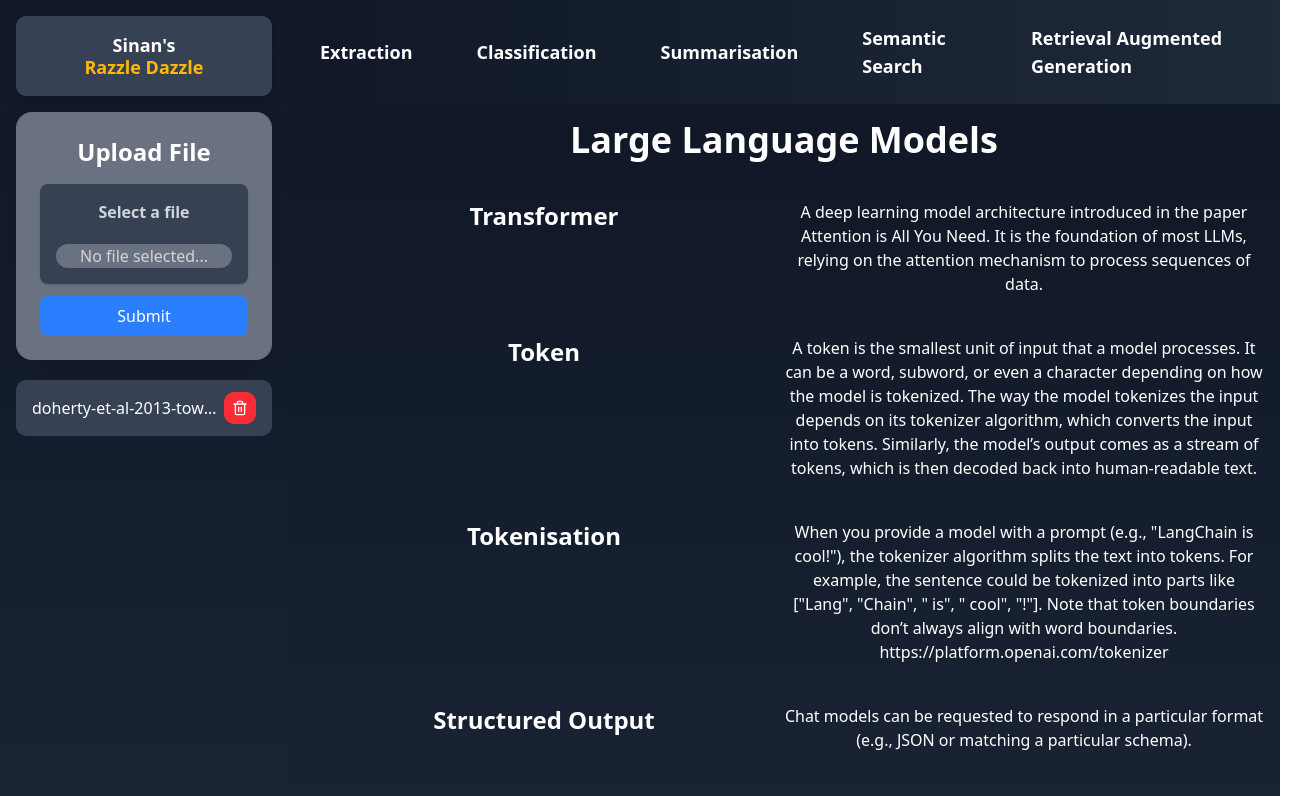
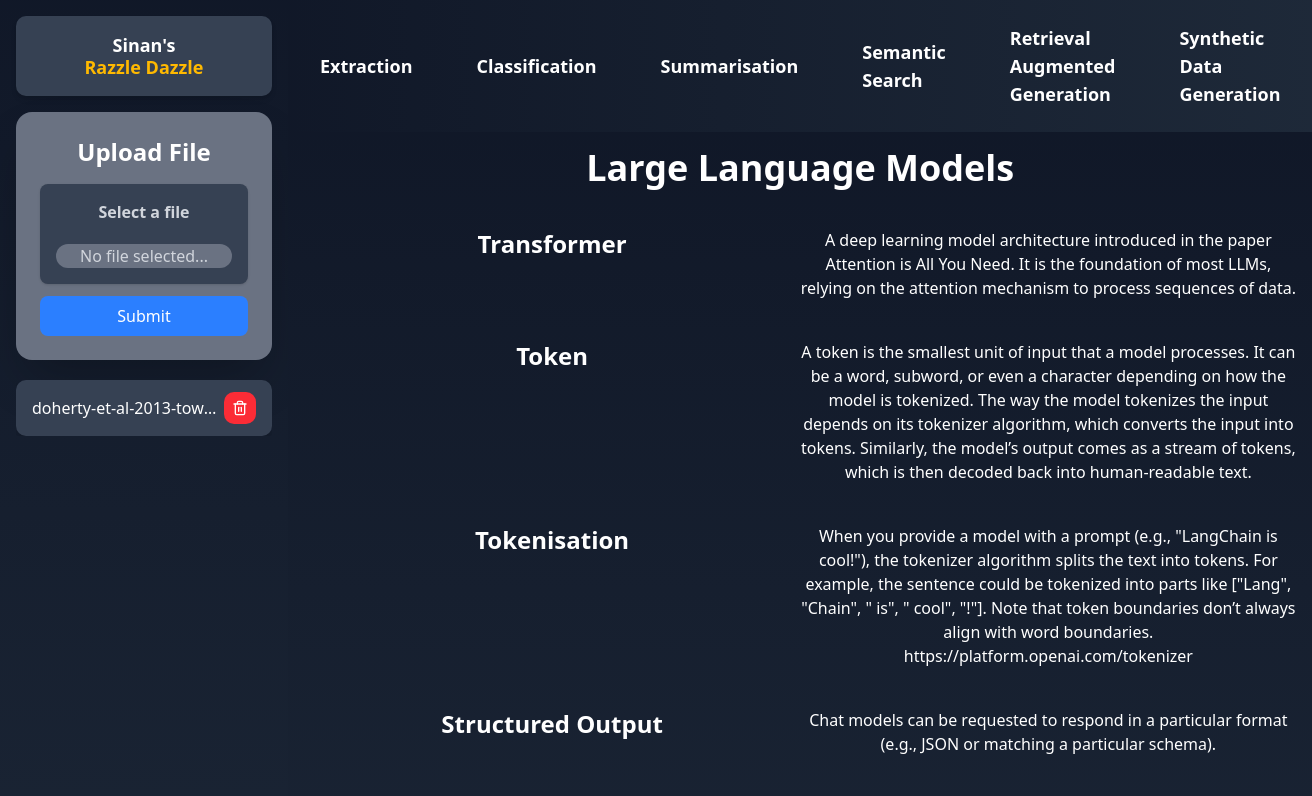
Before and after one commit to kopperino/llm-techniques, a Next.js app: page / in a window 1280 px wide. Shown: the top 796 px of the page, 1312 px wide, since content can reach past the window. Built offline with nearby package versions, Linux system fonts and the light colour scheme.

Commit message:
Cleaned up navbar

```diff
--- a/src/components/ui/navbar.tsx
+++ b/src/components/ui/navbar.tsx
@@ -64,6 +64,14 @@ export default function Navbar() {
                             Retrieval Augmented Generation
                         </Link>
                     </li>
+                    <li>
+                        <Link
+                            href="/syntheticdatageneration"
+                            className="block py-2 px-4 hover:bg-gray-700 rounded"
+                        >
+                            Synthetic Data Generation
+                        </Link>
+                    </li>
                 </ul>
             </div>
         </nav>
```
